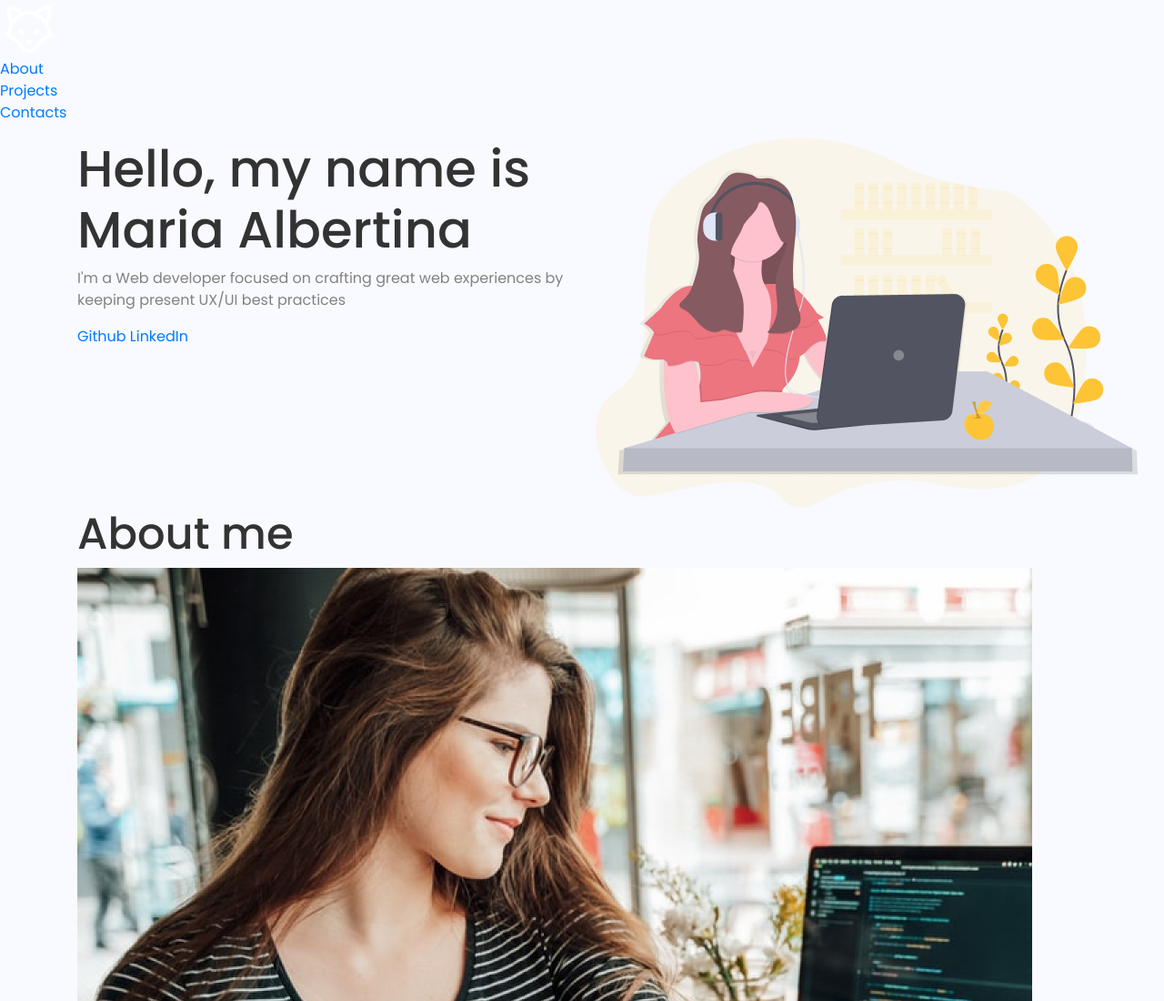
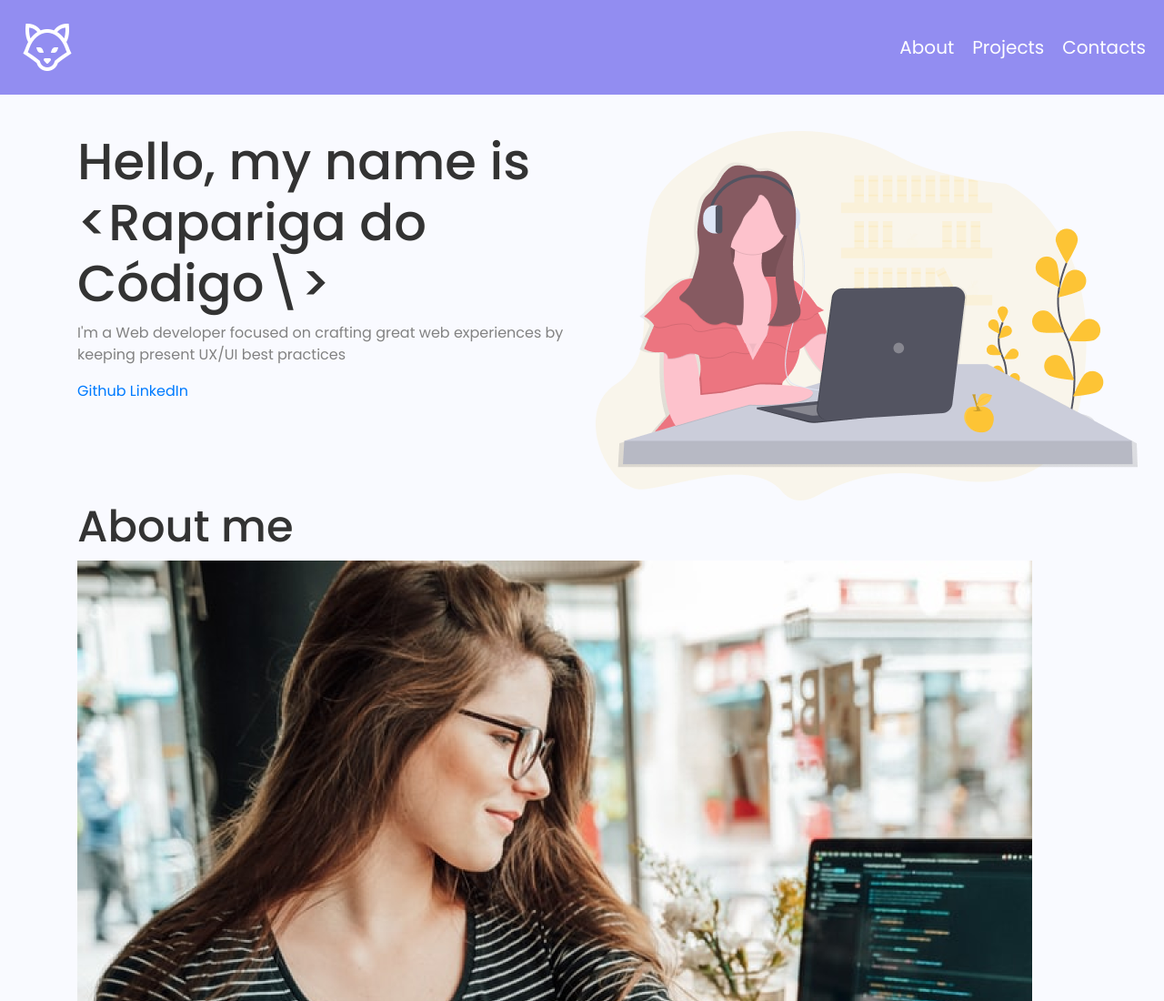
Before and after one commit to PMLF/my-first-portfolio-starter, a plain HTML site: page index.html in a window 1280 px wide. Shown: the top 1100 px of the page at 91% size. Drawn offline with nearby package versions, Linux system fonts and the light colour scheme.

Commit message:
Added styling for header.

```diff
--- a/index.html
+++ b/index.html
@@ -56,7 +56,7 @@
         <!-- this is the start of content for our page -->
         <section class="row intro">
           <div class="col-xs-12 col-sm-12 col-md-6">
-            <h1 class="title">Hello, my name is Maria Albertina</h1>
+            <h1 class="title">Hello, my name is &lt;Rapariga do Código\&gt;</h1>
             <p>
               I'm a
               <span> Web developer </span>
--- a/style.css
+++ b/style.css
@@ -45,3 +45,31 @@ h2 {
 .instagram {
   background-image: url('assets/social/github.png');
 }
+
+.header-content {
+  background-color: var(--color-primary);
+  display: flex;
+  justify-content: space-between;
+  align-items: center;
+  padding: 20px 0;
+}
+
+.header-logo {
+  margin-left: 20px;
+}
+
+.header-links {
+  display: flex;
+  margin: 0;
+}
+
+.header-links li a {
+  color: white;
+  text-decoration: none;
+  margin-right: 20px;
+  font-size: 20px;
+}
+
+.wrapper {
+  padding: 40px 0;
+}
```
